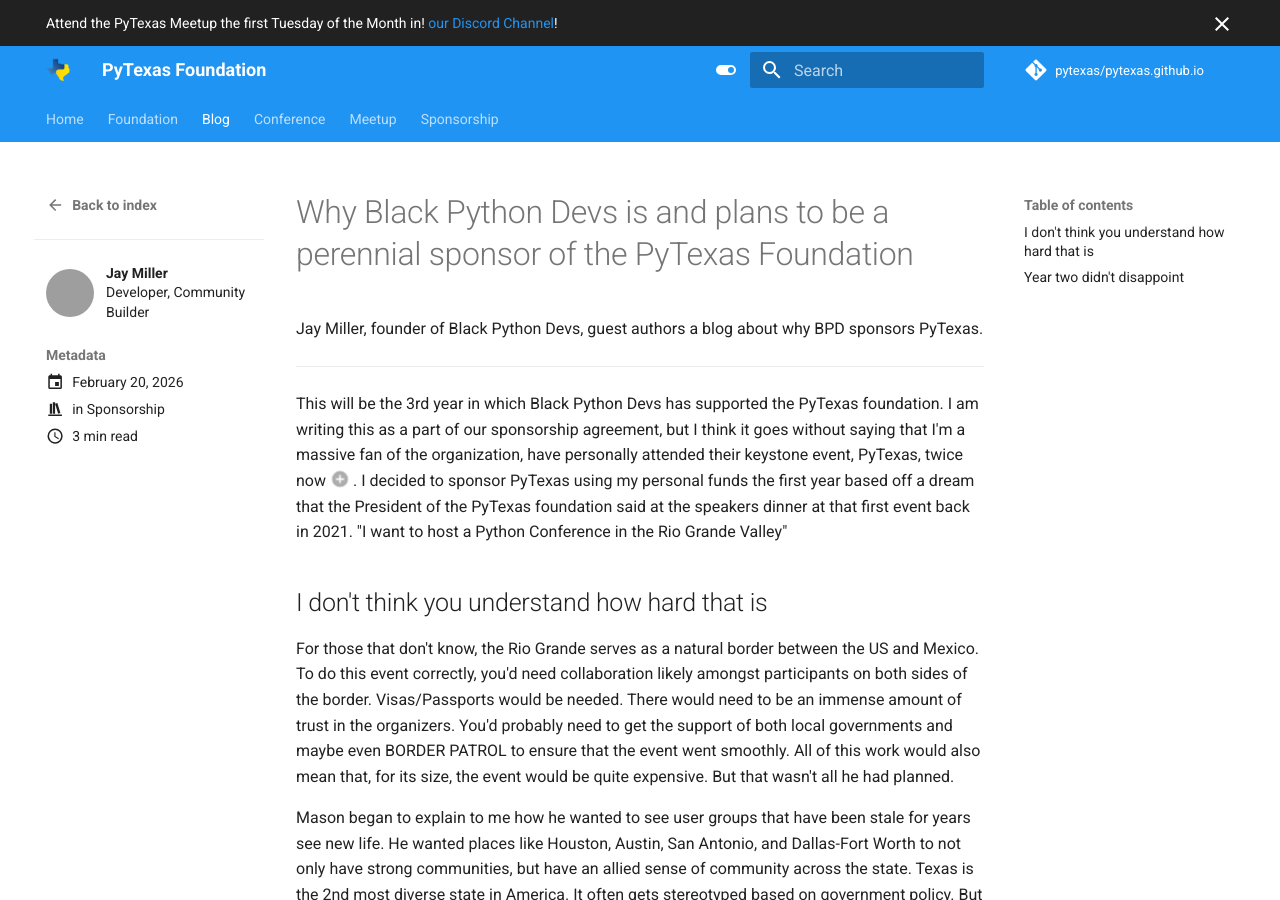
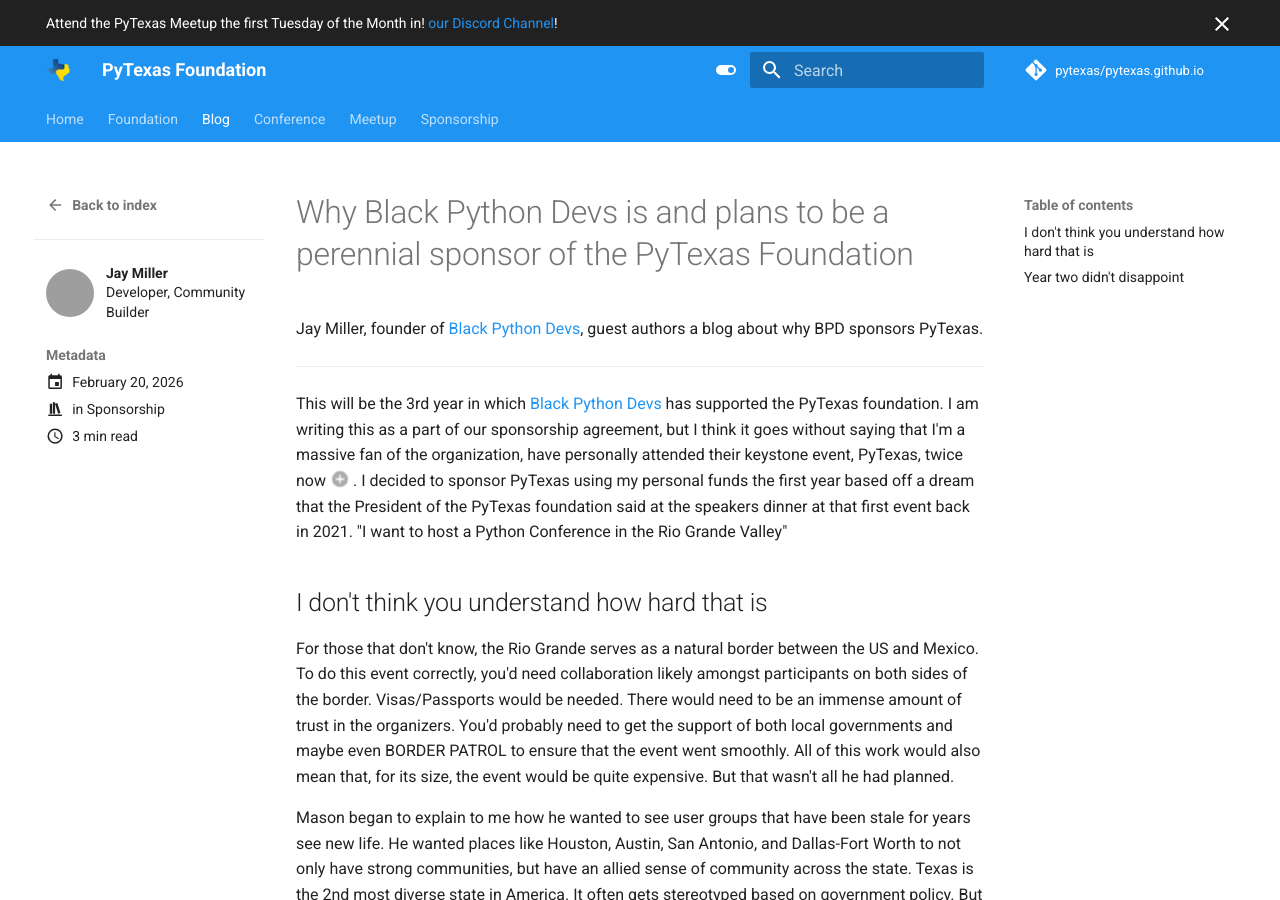
Before and after one commit to pytexas/pytexas.github.io, an MkDocs documentation site: the page built from docs/blog/posts/bpd-sponsorship.md, in a window 1280 px wide and 900 px high. Built offline with MkDocs 1.6.1 and Material for MkDocs 9.7.7, drawn with Linux system fonts in a browser that asks for light colours; comment, search, counter and statistics services are not loaded; part of the change alters nothing that is shown; grey boxes are pictures that could not be loaded.

```diff
--- a/docs/blog/posts/bpd-sponsorship.md
+++ b/docs/blog/posts/bpd-sponsorship.md
@@ -8,13 +8,13 @@ authors:
     - jaymiller
 ---
 
-Jay Miller, founder of Black Python Devs, guest authors a blog about why BPD sponsors PyTexas.
+Jay Miller, founder of [Black Python Devs](https://blackpythondevs.com/), guest authors a blog about why BPD sponsors PyTexas.
 
 <!-- more -->
 
 ---
 
-This will be the 3rd year in which Black Python Devs has supported the PyTexas foundation.
+This will be the 3rd year in which [Black Python Devs](https://blackpythondevs.com/) has supported the PyTexas foundation.
 I am writing this as a part of our sponsorship agreement, but I think it goes without saying that I'm a massive fan of the organization, have personally attended their keystone event, PyTexas, twice now(1).
 I decided to sponsor PyTexas using my personal funds the first year based off a dream that the President of the PyTexas foundation said at the speakers dinner at that first event back in 2021.
 "I want to host a Python Conference in the Rio Grande Valley"
```
